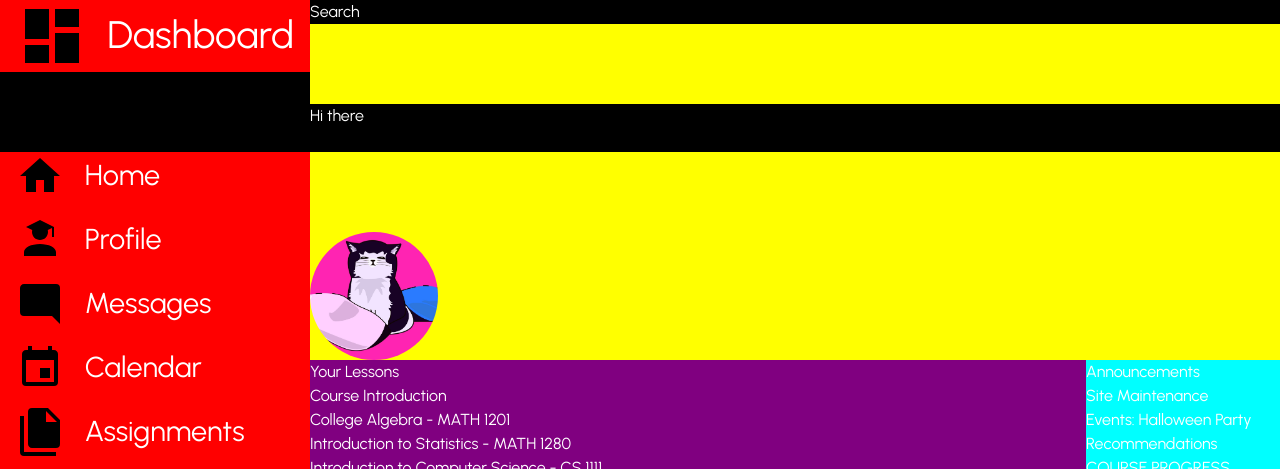
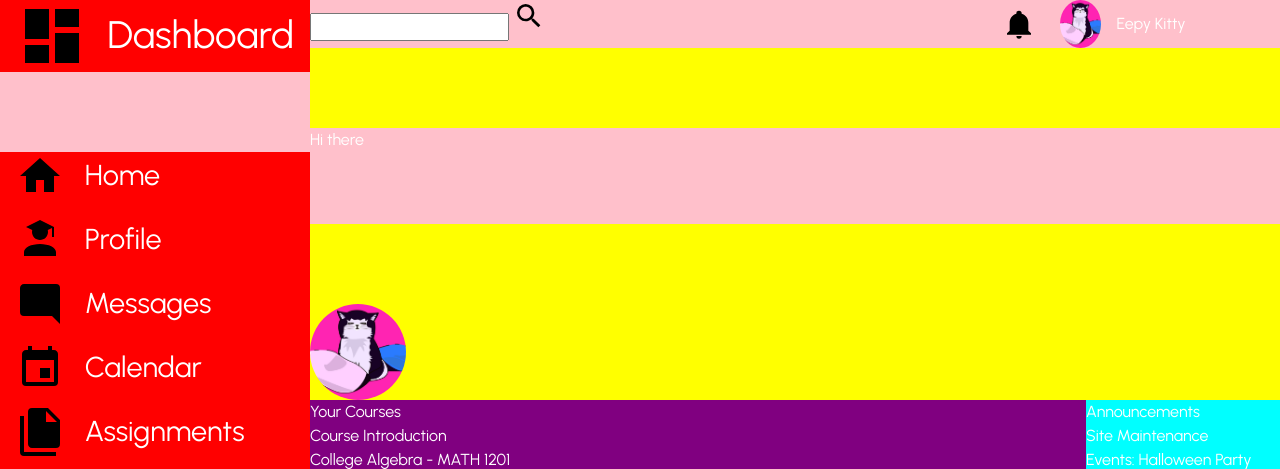
Before and after one commit to pilzpuffer/admin-dashboard, a plain HTML site: page index.html in a window 1280 px wide. Shown: the top 469 px of the page. Drawn offline with Linux system fonts and the light colour scheme.

Commit message:
Add basic styling for the upper part of the header menu

```diff
--- a/index.html
+++ b/index.html
@@ -74,13 +74,27 @@
         </div>
         <div class="main-content">
             <div class="header-menu">
-                <div>Search</div>
+                <div>
+                    <div>
+                        <form method="POST">
+                        <input type="search" id="search" name="search" />
+                        <button type="submit"><span>Search</span></button>
+                        </form>
+                    </div>
+
+                    <div class="profile-corner">
+                        <!-- make something similiar to what we have for nav items! -->
+                        <img src="./image-assets/icons/bell.svg">
+                        <img id="small-profile-picture" src="./image-assets/profile-picture.webp">
+                        <div>Eepy Kitty</div>
+                    </div>
+                </div>
                 <div>Hi there</div>
-                <img src="./image-assets/profile-picture.webp">
+                <img id="profile-picture" src="./image-assets/profile-picture.webp">
             </div>
             <div class="main-page">
                 <div class="content">
-                    <div>Your Lessons</div>
+                    <div>Your Courses</div>
                     <div>
                         <div class="lesson-card">Course Introduction</div>
                         <div class="lesson-card">College Algebra - MATH 1201</div>
--- a/style.css
+++ b/style.css
@@ -69,7 +69,7 @@ h1, h2, h3, h4, h5, h6 {
 }
 
 .nav-main > div, .header-menu > div {
-  background-color: black;
+  background-color: pink;
   /* placeholder color for site part distinction */
 }
 
@@ -96,7 +96,7 @@ h1, h2, h3, h4, h5, h6 {
   justify-items: start;
   align-items: center;
 
-    font-size: 1.8rem;
+  font-size: 1.8rem;
 }
 
 .nav-item + .nav-item {
@@ -127,9 +127,50 @@ h1, h2, h3, h4, h5, h6 {
   gap: 5rem;
 }
 
+.header-menu > div {
+  display: grid;
+  grid-template-columns: 5fr 2fr;
+}
+
+.profile-corner {
+  display: grid;
+  grid-template-columns: 0.5fr 0.5fr 2fr;
+  gap: 1rem;
+  justify-content: end;
+  align-items: center;
+}
+
 .header-menu img {
-  height: 8rem;
+  height: 2rem;
+}
+
+#small-profile-picture {
+  height: 3rem;
   border-radius: 50%;
+}
+
+#profile-picture{
+  height: 6rem;
+  border-radius: 50%;
+}
+
+.header-menu button {
+  background-image: url(./image-assets/icons/magnify.svg);
+  background-repeat: no-repeat;
+  background-color: rgba(0, 0, 0, 0);
+  background-position: 50% 50%;
+  height: 2rem;
+  width: 2rem;
+  border: none;
+}
+
+.header-menu button:hover {
+  background-color: pink;
+  /* placeholder color, replace with one that will fit site design */
+}
+
+.header-menu button span {
+  display: none;
 }
 
 .main-page {
```
